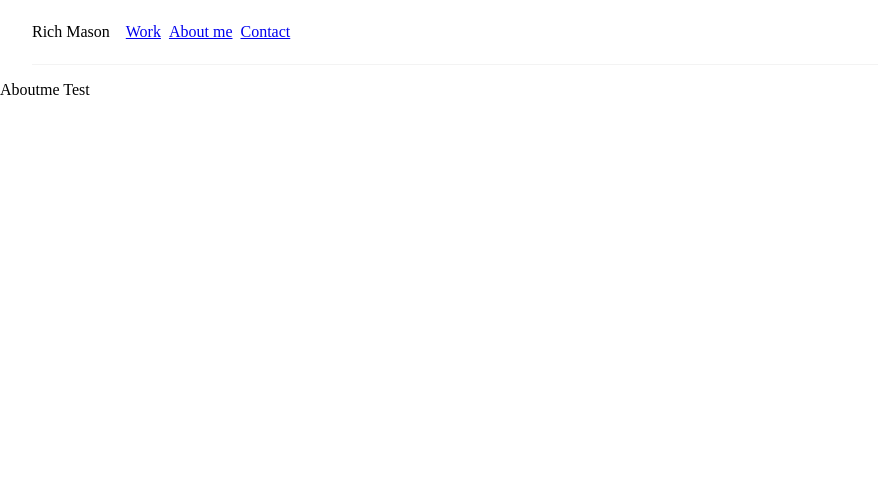
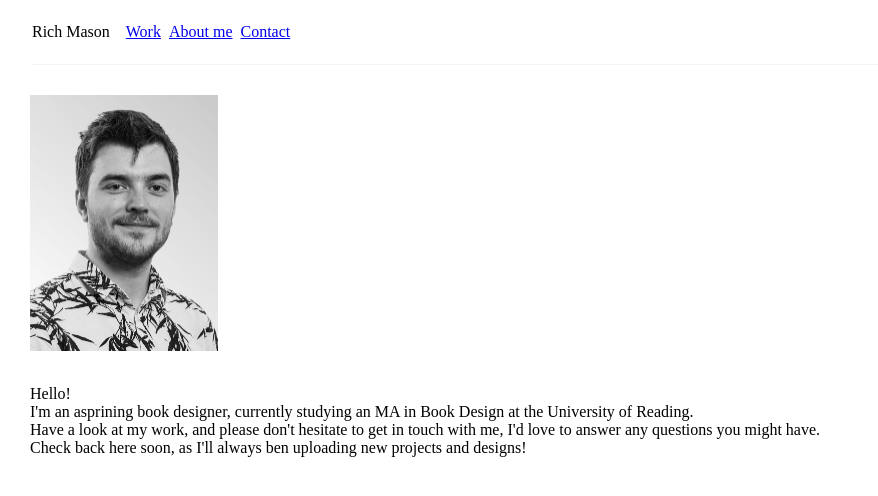
Before and after one commit to peterloveland94/richMason, a Jekyll site: the page built from aboutme.md, in a window 1280 px wide. Shown: the top 496 px of the page, without its empty margins (0-878 px from the left). Built offline with Jekyll 4.4.1, drawn with Linux system fonts in a browser that asks for light colours; some web fonts are replaced.

Commit message:
rich's smaller update

```diff
--- a/_layouts/aboutme.html
+++ b/_layouts/aboutme.html
@@ -4,6 +4,10 @@
 
 layout: default
 ---
-<div class="about">
-  {{ content }}
+<div class="about" style="margin-left: 30px; margin-top: 30px">
+  <img src="img/Portrait-01.jpg" width="15%" style="padding-bottom: 30px"><br>
+  Hello! <br>
+  I'm an asprining book designer, currently studying an MA in Book Design at the University of Reading.<br>
+  Have a look at my work, and please don't hesitate to get in touch with me, I'd love to answer any questions you might have.<br>
+  Check back here soon, as I'll always ben uploading new projects and designs!
 </div>
```
Also changed, not shown: _layouts/contact.html (+6 -2 lines), img/Contact_QR_code.png (added), img/Portrait-01.jpg (added), img/complexTexts.jpg (deleted), img/image1.jpg (deleted), img/image2.jpg (deleted), img/image3.jpg (deleted), img/image4.jpg (deleted), img/image5.jpg (deleted), img/image6.jpg (deleted), img/image7.jpg (deleted), img/image8.jpg (deleted), img/image9.gif (deleted), img/mayflower.jpg (deleted), 1 more files, 2 other files.
